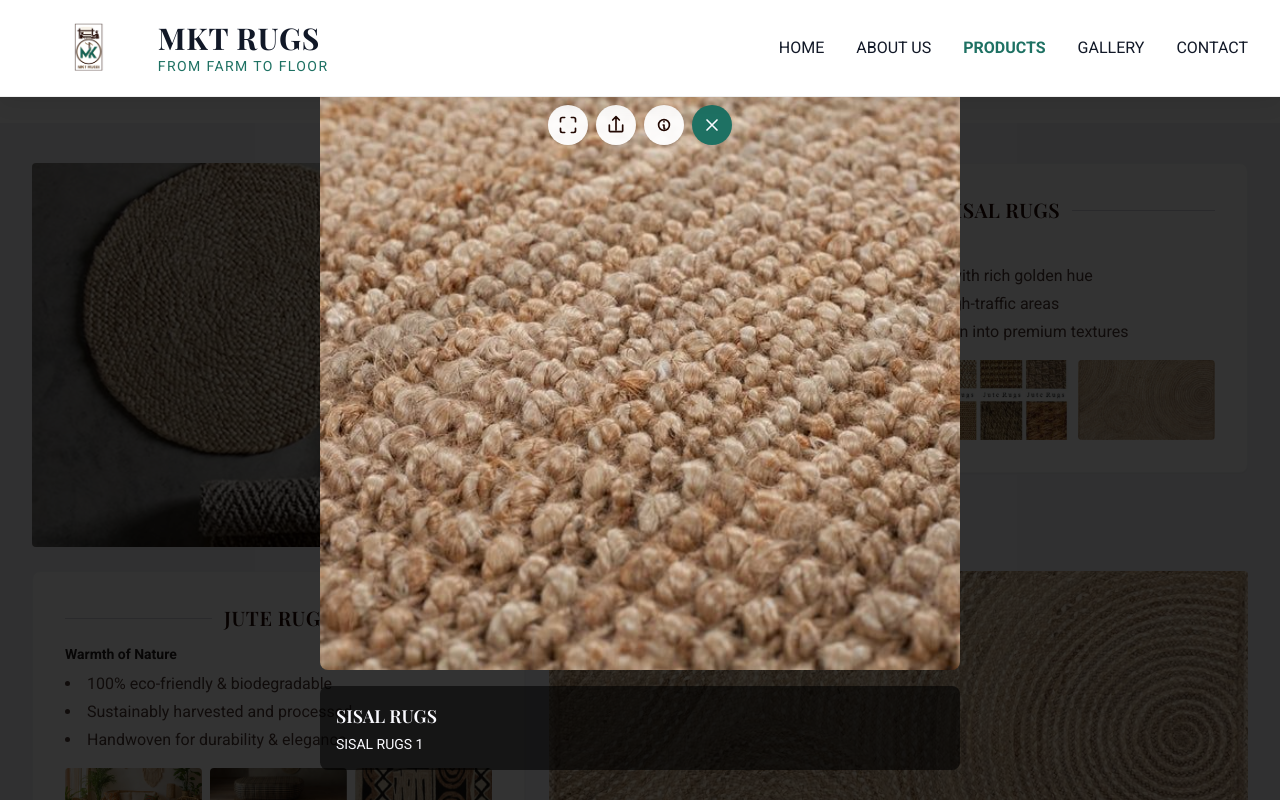
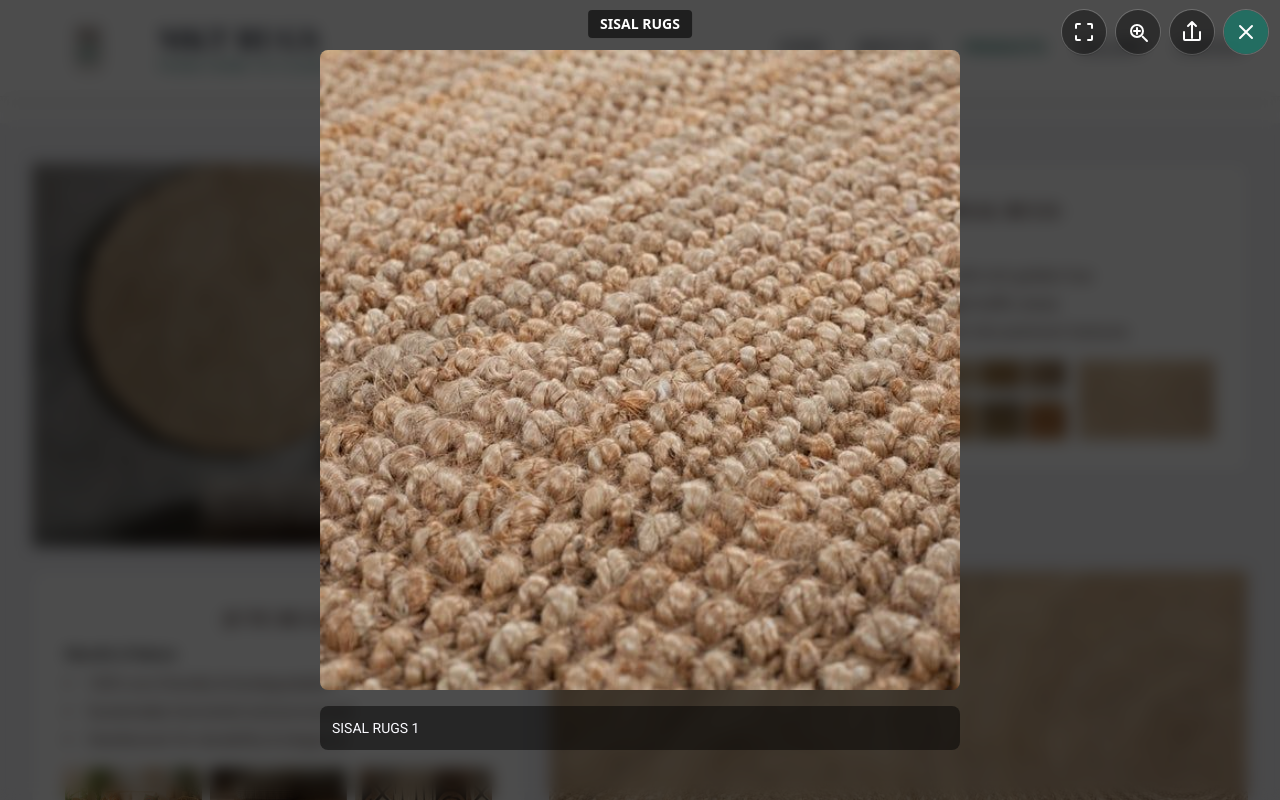
Before and after one commit to snehasish-bhattacharjee123/Jute_Crafts, a React (Create React App) app: page /products in a window 1280 px wide. Both pictures are taken after a click on the element 856 px from the left and 1054 px from the top of the page. Shown: the part 654-1454 px from the top of the page. Built offline with nearby package versions, Linux system fonts and the light colour scheme.

Commit message:
3rd commit

```diff
--- a/src/components/Gallery.js
+++ b/src/components/Gallery.js
@@ -1,11 +1,12 @@
-import React, { useState, useEffect } from 'react';
+import React, { useState, useEffect, useRef } from 'react';
 
 function Gallery() {
   const [selectedCategory, setSelectedCategory] = useState('all');
   const [selectedImage, setSelectedImage] = useState(null);
   const [squareView, setSquareView] = useState(true); // default open as square
   const [showMeta, setShowMeta] = useState(true);
-
+  const [shareCopied, setShareCopied] = useState(false);
+  const lastTapRef = useRef(0);
   const categories = [
     { id: 'all', name: 'All' },
     { id: 'products', name: 'Products' },
@@ -44,10 +45,12 @@ function Gallery() {
 
 
   useEffect(() => {
+    if (!selectedImage) return;
     const onKey = (e) => { if (e.key === 'Escape') closeModal(); };
     window.addEventListener('keydown', onKey);
     return () => window.removeEventListener('keydown', onKey);
-  }, []);
+  }, [selectedImage]);
+
 
   const handleShare = async () => {
     if (!selectedImage) return;
@@ -57,7 +60,8 @@ function Gallery() {
         await navigator.share({ title: selectedImage.title || 'Gallery Image', url });
       } else {
         await navigator.clipboard.writeText(url);
-        alert('Image link copied to clipboard');
+        setShareCopied(true);
+        setTimeout(() => setShareCopied(false), 1500);
       }
     } catch (e) {
       console.error(e);
@@ -140,51 +144,120 @@ function Gallery() {
 
 
       {selectedImage && (
-        <div className="fixed inset-0 bg-black/80 flex items-center justify-center z-[200] p-4" onClick={closeModal}>
-          <div className="relative" onClick={e => e.stopPropagation()}>
-            {}
+        <div className="fixed inset-0 bg-black/70 backdrop-blur-sm md:backdrop-blur flex items-center justify-center z-[10000] p-4" onClick={closeModal}>
+          <div
+            className="relative"
+            role="dialog"
+            aria-modal="true"
+            aria-label="Gallery image viewer"
+            onClick={(e) => e.stopPropagation()}
+          >
+            {/* Centered title */}
             <div
-              className="fixed left-1/2 -translate-x-1/2 flex items-center gap-2"
-              style={{ top: 'calc(var(--header-h, 0px) + 8px)' }}
+              className="fixed left-1/2 -translate-x-1/2 z-[10000]"
+              style={{ top: 'calc(env(safe-area-inset-top) + 10px)' }}
             >
-              <button onClick={() => setSquareView(!squareView)} aria-label="Toggle View" title={squareView ? 'Full View' : 'Square View'} className="w-10 h-10 rounded-full bg-white/95 text-textDark shadow hover:bg-white flex items-center justify-center">
-                {squareView ? (
+              <div className="px-3 py-1 rounded bg-black/60 text-white text-[13px] md:text-sm font-semibold shadow-sm">
+                {selectedImage.title || 'Untitled'}
+              </div>
+            </div>
 
-                  <svg className="w-5 h-5" viewBox="0 0 24 24" fill="none" stroke="currentColor"><path strokeLinecap="round" strokeLinejoin="round" strokeWidth="2" d="M8 3H5a2 2 0 00-2 2v3m0 8v3a2 2 0 002 2h3m8 0h3a2 2 0 002-2v-3M21 8V5a2 2 0 00-2-2h-3"/></svg>
-                ) : (
+            {/* Controls: View toggle, Details, Share, Close (icons updated) */}
+            <div
+              className="fixed z-[10000] flex items-center gap-2 md:gap-2.5"
+              style={{ top: 'calc(env(safe-area-inset-top) + 10px)', right: 'calc(env(safe-area-inset-right) + 12px)' }}
+            >
+              {/* Fullscreen corners icon for view toggle */}
+              <button
+                type="button"
 
-                  <svg className="w-5 h-5" viewBox="0 0 24 24" fill="none" stroke="currentColor"><rect x="5" y="5" width="14" height="14" rx="1"/></svg>
-                )}
+                tabIndex={0}
+                onClick={() => setSquareView(v => !v)}
+                onKeyDown={(e) => { if (e.key === 'Enter' || e.key === ' ') { e.preventDefault(); setSquareView(v => !v); } }}
+                aria-label="Zoom"
+                title={squareView ? 'Show full (contain)' : 'Show square (cover)'}
+                className="inline-flex items-center justify-center h-11 w-11 p-2.5 rounded-full text-white bg-black/40 hover:bg-black/50 ring-1 ring-white/20 shadow-[0_1px_2px_rgba(0,0,0,0.5)] focus:outline-none focus:ring-2 focus:ring-white/40"
+              >
+                <svg className="w-5 h-5 md:w-6 md:h-6" viewBox="0 0 24 24" fill="none" stroke="currentColor" strokeWidth="2">
+                  <path strokeLinecap="round" strokeLinejoin="round" d="M4 8V5a1 1 0 011-1h3M4 16v3a1 1 0 001 1h3M20 8V5a1 1 0 00-1-1h-3M20 16v3a1 1 0 01-1 1h-3"/>
+                </svg>
               </button>
-              <button onClick={handleShare} aria-label="Share" title="Share" className="w-10 h-10 rounded-full bg-white/95 text-textDark shadow hover:bg-white flex items-center justify-center">
-                <svg className="w-5 h-5" viewBox="0 0 24 24" fill="none" stroke="currentColor"><path strokeLinecap="round" strokeLinejoin="round" strokeWidth="2" d="M4 12v7a1 1 0 001 1h14a1 1 0 001-1v-7M16 6l-4-4m0 0L8 6m4-4v16"/></svg>
+
+              {/* Magnify with plus icon for Details toggle (per request) */}
+              <button
+                type="button"
+
+                tabIndex={0}
+                onClick={() => setShowMeta(v => !v)}
+                aria-label="Details"
+                title={showMeta ? 'Hide details' : 'Show details'}
+                className="inline-flex items-center justify-center h-11 w-11 p-2.5 rounded-full text-white bg-black/40 hover:bg-black/50 ring-1 ring-white/20 shadow-[0_1px_2px_rgba(0,0,0,0.5)] focus:outline-none focus:ring-2 focus:ring-white/40"
+              >
+                <svg className="w-5 h-5 md:w-6 md:h-6" viewBox="0 0 24 24" fill="none" stroke="currentColor" strokeWidth="2">
+                  <circle cx="11" cy="11" r="6"></circle>
+                  <path strokeLinecap="round" strokeLinejoin="round" d="M21 21l-4.35-4.35"></path>
+                  <path strokeLinecap="round" d="M11 8v6M8 11h6"></path>
+                </svg>
               </button>
-              <button onClick={() => setShowMeta(!showMeta)} aria-label="Toggle Details" title={showMeta ? 'Hide Details' : 'Show Details'} className="w-10 h-10 rounded-full bg-white/95 text-textDark shadow hover:bg-white flex items-center justify-center">
-                <svg className="w-5 h-5" viewBox="0 0 24 24" fill="none" stroke="currentColor"><path strokeLinecap="round" strokeLinejoin="round" strokeWidth="2" d="M13 16h-1v-4h-1m1-4h.01M12 18.5a6.5 6.5 0 100-13 6.5 6.5 0 000 13z"/></svg>
+
+              {/* Share arrow */}
+              <button
+                type="button"
+
+                tabIndex={0}
+                onClick={handleShare}
+                aria-label="Share"
+                title="Share"
+                className="inline-flex items-center justify-center h-11 w-11 p-2.5 rounded-full text-white bg-black/40 hover:bg-black/50 ring-1 ring-white/20 shadow-[0_1px_2px_rgba(0,0,0,0.5)] focus:outline-none focus:ring-2 focus:ring-white/40"
+              >
+                <svg className="w-5 h-5 md:w-6 md:h-6" viewBox="0 0 24 24" fill="none" stroke="currentColor">
+                  <path strokeLinecap="round" strokeLinejoin="round" strokeWidth="2" d="M4 12v7a1 1 0 001 1h14a1 1 0 001-1v-7M16 6l-4-4m0 0L8 6m4-4v16"/>
+                </svg>
               </button>
-              <button onClick={closeModal} aria-label="Close" title="Close" className="w-10 h-10 rounded-full bg-primary text-textLight shadow hover:bg-primary/90 flex items-center justify-center">
-                <svg className="w-5 h-5" fill="none" viewBox="0 0 24 24" stroke="currentColor"><path strokeLinecap="round" strokeLinejoin="round" strokeWidth="2" d="M6 18L18 6M6 6l12 12"/></svg>
+
+              {/* Close */}
+              <button
+                type="button"
+
+                tabIndex={0}
+                onClick={closeModal}
+                aria-label="Close"
+                title="Close"
+                className="inline-flex items-center justify-center h-11 w-11 p-2.5 rounded-full text-white bg-primary/90 hover:bg-primary ring-1 ring-white/20 shadow focus:outline-none focus:ring-2 focus:ring-white/40"
+              >
+                <svg className="w-5 h-5 md:w-6 md:h-6" fill="none" viewBox="0 0 24 24" stroke="currentColor"><path strokeLinecap="round" strokeLinejoin="round" strokeWidth="2" d="M6 18L18 6M6 6l12 12"/></svg>
               </button>
             </div>
 
-
+            {/* Image viewer */}
             <div className={squareView ? 'w-[90vw] max-w-[640px] aspect-square' : 'w-[92vw] max-w-[1100px] max-h-[80vh]'}>
               <div className="w-full h-full bg-black/40 rounded-lg overflow-hidden flex items-center justify-center">
                 <img
                   src={selectedImage.src}
                   alt={selectedImage.alt}
-                  className={squareView ? 'w-full h-full object-cover' : 'max-w-full max-h-full object-contain'}
+                  className={squareView ? 'w-full h-full object-cover cursor-zoom-out' : 'max-w-full max-h-full object-contain cursor-zoom-in'}
+                  onDoubleClick={() => setSquareView(v => !v)}
+                  onTouchStart={() => {
+                    const now = Date.now();
+                    if (now - lastTapRef.current < 300) { setSquareView(v => !v); }
+                    lastTapRef.current = now;
+                  }}
                 />
               </div>
             </div>
 
+            {showMeta && (
+              <div className="mt-4 bg-black/60 rounded-lg p-3 text-white">
+                {selectedImage.alt && (
+                  <p className="text-sm font-body">{selectedImage.alt}</p>
+                )}
+              </div>
+            )}
 
-            {showMeta && (
-              <div className="mt-4 bg-black/60 rounded-lg p-4 text-textLight">
-                <h3 className="text-lg font-heading font-semibold">{selectedImage.title || 'Untitled'}</h3>
-                {selectedImage.description && (
-                  <p className="text-sm font-body mt-1">{selectedImage.description}</p>
-                )}
+            {/* Share toast */}
+            {shareCopied && (
+              <div className="fixed bottom-6 left-1/2 -translate-x-1/2 z-[10000] px-3 py-1.5 rounded-full bg-black/70 text-white text-sm shadow">
+                Copied
               </div>
             )}
           </div>
--- a/src/components/Product.js
+++ b/src/components/Product.js
@@ -76,20 +76,33 @@ function Product() {
   const [selectedImage, setSelectedImage] = useState(null);
   const [squareView, setSquareView] = useState(true);
   const [showMeta, setShowMeta] = useState(true);
+  // Keep a handle to the clicked element so we can scroll it into view
+  const [anchorEl, setAnchorEl] = useState(null);
+  const [shareCopied, setShareCopied] = useState(false);
+  const lastTapRef = useRef(0);
 
-  const openModal = (image) => {
+  const openModal = (image, anchor = null) => {
     setSelectedImage(image);
     setSquareView(true);
     setShowMeta(true);
+    setAnchorEl(anchor);
+    // Scroll the page to the clicked section so it remains behind the overlay
     try {
-      document.body.style.overflow = 'hidden';
+      anchor?.scrollIntoView({ behavior: 'smooth', block: 'center', inline: 'center' });
     } catch {}
+    // If you prefer locking background scroll, uncomment below:
+    // try { document.body.style.overflow = 'hidden'; } catch {}
   };
   const closeModal = () => {
+    const el = anchorEl;
     setSelectedImage(null);
+    setAnchorEl(null);
+    // Restore/ensure the same section stays centered after closing
     try {
-      document.body.style.overflow = '';
+      el?.scrollIntoView({ behavior: 'smooth', block: 'center', inline: 'center' });
     } catch {}
+    // If you locked background scroll in openModal, also revert it here:
+    // try { document.body.style.overflow = ''; } catch {}
   };
 
   useEffect(() => {
@@ -99,6 +112,7 @@ function Product() {
     return () => window.removeEventListener('keydown', onKey);
   }, [selectedImage]);
 
+
   const handleShare = async () => {
     if (!selectedImage) return;
     const url = window.location.origin + selectedImage.src;
@@ -107,7 +121,8 @@ function Product() {
         await navigator.share({ title: selectedImage.title || 'Product Image', url });
       } else {
         await navigator.clipboard.writeText(url);
-        alert('Image link copied to clipboard');
+        setShareCopied(true);
+        setTimeout(() => setShareCopied(false), 1500);
       }
     } catch (e) {
       console.error(e);
@@ -168,7 +183,7 @@ function Product() {
           {items.map((src, i) => (
             <div
               key={i}
-              onClick={() => openModal({ src, alt: `${title} ${i + 1}`, title })}
+              onClick={(e) => openModal({ src, alt: `${title} ${i + 1}`, title }, e.currentTarget)}
               className="group relative overflow-hidden rounded h-16 sm:h-20 cursor-zoom-in"
             >
               <img
@@ -215,7 +230,7 @@ function Product() {
                 alt="Close-up of sisal weave texture"
                 loading="lazy"
                 className="w-full h-60 sm:h-72 lg:h-96 object-cover rounded cursor-zoom-in"
-                onClick={() => openModal({ src: '/images/carpet.jpg', alt: 'Close-up of sisal weave texture', title: 'SISAL RUGS' })}
+                onClick={(e) => openModal({ src: '/images/carpet.jpg', alt: 'Close-up of sisal weave texture', title: 'SISAL RUGS' }, e.currentTarget)}
               />
             </div>
             <div className="md:col-span-5">
@@ -242,7 +257,7 @@ function Product() {
                 alt="Jute rug arranged in modern living room"
                 loading="lazy"
                 className="w-full h-60 sm:h-72 lg:h-96 object-cover rounded cursor-zoom-in"
-                onClick={() => openModal({ src: '/images/Elma Geometric Jute Rug _ Natural.jpg', alt: 'Jute rug arranged in modern living room', title: 'JUTE RUGS' })}
+                onClick={(e) => openModal({ src: '/images/Elma Geometric Jute Rug _ Natural.jpg', alt: 'Jute rug arranged in modern living room', title: 'JUTE RUGS' }, e.currentTarget)}
               />
             </div>
 
@@ -253,7 +268,7 @@ function Product() {
                 alt="Flat lay of jacquard textile patterns"
                 loading="lazy"
                 className="w-full h-60 sm:h-72 lg:h-96 object-cover rounded cursor-zoom-in"
-                onClick={() => openModal({ src: '/images/flat-lay-monochromatic-assortment-textiles.jpg', alt: 'Flat lay of jacquard textile patterns', title: 'JACQUARD RUGS' })}
+                onClick={(e) => openModal({ src: '/images/flat-lay-monochromatic-assortment-textiles.jpg', alt: 'Flat lay of jacquard textile patterns', title: 'JACQUARD RUGS' }, e.currentTarget)}
               />
             </div>
             <div className="md:col-span-5">
@@ -279,7 +294,7 @@ function Product() {
                 alt="Beige handwoven wool rug with dotted pattern"
                 loading="lazy"
                 className="w-full h-60 sm:h-72 lg:h-96 object-cover rounded cursor-zoom-in"
-                onClick={() => openModal({ src: '/images/Beige Contemporary Polka Dotted Handwoven Rectangular Luxury Rugs - 250 cm x 350 cm.jpg', alt: 'Beige handwoven wool rug with dotted pattern', title: 'WOOL RUGS' })}
+                onClick={(e) => openModal({ src: '/images/Beige Contemporary Polka Dotted Handwoven Rectangular Luxury Rugs - 250 cm x 350 cm.jpg', alt: 'Beige handwoven wool rug with dotted pattern', title: 'WOOL RUGS' }, e.currentTarget)}
               />
             </div>
 
@@ -290,7 +305,7 @@ function Product() {
                 alt="Outdoor-friendly PET rugs styled in patio"
                 loading="lazy"
                 className="w-full h-60 sm:h-72 lg:h-96 object-cover rounded cursor-zoom-in"
-                onClick={() => openModal({ src: '/images/Eco-Friendly DIY Natural Fiber Rugs for Home.jpg', alt: 'Outdoor-friendly PET rugs styled in patio', title: 'INDOOR/OUTDOOR COLLECTION' })}
+                onClick={(e) => openModal({ src: '/images/Eco-Friendly DIY Natural Fiber Rugs for Home.jpg', alt: 'Outdoor-friendly PET rugs styled in patio', title: 'INDOOR/OUTDOOR COLLECTION' }, e.currentTarget)}
               />
             </div>
             <div className="md:col-span-5">
@@ -317,7 +332,7 @@ function Product() {
                 alt="Assorted decorative doormats in beige tones"
                 loading="lazy"
                 className="w-full h-60 sm:h-72 lg:h-96 object-cover rounded cursor-zoom-in"
-                onClick={() => openModal({ src: '/images/Otirač Boja bež - SINSAY - 7661Z-08X.jpg', alt: 'Assorted decorative doormats in beige tones', title: 'DOOR MATS' })}
+                onClick={(e) => openModal({ src: '/images/Otirač Boja bež - SINSAY - 7661Z-08X.jpg', alt: 'Assorted decorative doormats in beige tones', title: 'DOOR MATS' }, e.currentTarget)}
               />
             </div>
         </div>
@@ -326,32 +341,78 @@ function Product() {
 
     {/* Product Image Modal (similar to Gallery) */}
     {selectedImage && (
-      <div className="fixed inset-0 bg-black/80 flex items-center justify-center z-[200] p-4" onClick={closeModal}>
+      <div className="fixed inset-0 bg-black/70 backdrop-blur-sm md:backdrop-blur flex items-center justify-center z-[9999] p-4" onClick={closeModal}>
         <div className="relative" role="dialog" aria-modal="true" aria-label="Product image viewer" onClick={(e) => e.stopPropagation()}>
+          {/* Title centered at top like reference */}
           <div
-            className="fixed left-1/2 -translate-x-1/2 flex items-center gap-2"
-            style={{ top: 'calc(var(--header-h, 0px) + 8px)' }}
+            className="fixed left-1/2 -translate-x-1/2 z-[10000]"
+            style={{ top: 'calc(env(safe-area-inset-top) + 10px)' }}
           >
+            <div className="px-3 py-1 rounded bg-black/60 text-white text-[13px] md:text-sm font-semibold shadow-sm">
+              {selectedImage.title || 'Untitled'}
+            </div>
+          </div>
+
+          {/* Controls at top-right (icons updated to match requested set) */}
+          <div
+            className="fixed z-[10000] flex items-center gap-2 md:gap-2.5"
+            style={{ top: 'calc(env(safe-area-inset-top) + 10px)', right: 'calc(env(safe-area-inset-right) + 12px)' }}
+          >
+            {/* Fullscreen corners icon for view toggle */}
             <button
-              onClick={() => setSquareView(!squareView)}
-              aria-label="Toggle View"
-              title={squareView ? 'Full View' : 'Square View'}
-              className="w-10 h-10 rounded-full bg-white/95 text-textDark shadow hover:bg-white flex items-center justify-center"
+              type="button"
+              tabIndex={0}
+              onClick={() => setSquareView(v => !v)}
+              onKeyDown={(e) => { if (e.key === 'Enter' || e.key === ' ') { e.preventDefault(); setSquareView(v => !v); } }}
+              aria-label="Zoom"
+              title={squareView ? 'Show full (contain)' : 'Show square (cover)'}
+              className="inline-flex items-center justify-center h-11 w-11 p-2.5 rounded-full text-white bg-black/40 hover:bg-black/50 ring-1 ring-white/20 shadow-[0_1px_2px_rgba(0,0,0,0.5)] focus:outline-none focus:ring-2 focus:ring-white/40"
             >
-              {squareView ? (
-                <svg className="w-5 h-5" viewBox="0 0 24 24" fill="none" stroke="currentColor"><path strokeLinecap="round" strokeLinejoin="round" strokeWidth="2" d="M8 3H5a2 2 0 00-2 2v3m0 8v3a2 2 0 002 2h3m8 0h3a2 2 0 002-2v-3M21 8V5a2 2 0 00-2-2h-3"/></svg>
-              ) : (
-                <svg className="w-5 h-5" viewBox="0 0 24 24" fill="none" stroke="currentColor"><rect x="5" y="5" width="14" height="14" rx="1"/></svg>
-              )}
+              <svg className="w-5 h-5 md:w-6 md:h-6" viewBox="0 0 24 24" fill="none" stroke="currentColor" strokeWidth="2">
+                <path strokeLinecap="round" strokeLinejoin="round" d="M4 8V5a1 1 0 011-1h3M4 16v3a1 1 0 001 1h3M20 8V5a1 1 0 00-1-1h-3M20 16v3a1 1 0 01-1 1h-3"/>
+              </svg>
             </button>
-            <button onClick={handleShare} aria-label="Share" title="Share" className="w-10 h-10 rounded-full bg-white/95 text-textDark shadow hover:bg-white flex items-center justify-center">
-              <svg className="w-5 h-5" viewBox="0 0 24 24" fill="none" stroke="currentColor"><path strokeLinecap="round" strokeLinejoin="round" strokeWidth="2" d="M4 12v7a1 1 0 001 1h14a1 1 0 001-1v-7M16 6l-4-4m0 0L8 6m4-4v16"/></svg>
+
+            {/* Magnify with plus icon for Details toggle */}
+            <button
+              type="button"
+              tabIndex={0}
+              onClick={() => setShowMeta(v => !v)}
+              aria-label="Details"
+              title={showMeta ? 'Hide details' : 'Show details'}
+              className="inline-flex items-center justify-center h-11 w-11 p-2.5 rounded-full text-white bg-black/40 hover:bg-black/50 ring-1 ring-white/20 shadow-[0_1px_2px_rgba(0,0,0,0.5)] focus:outline-none focus:ring-2 focus:ring-white/40"
+            >
+              <svg className="w-5 h-5 md:w-6 md:h-6" viewBox="0 0 24 24" fill="none" stroke="currentColor" strokeWidth="2">
+                <circle cx="11" cy="11" r="6"></circle>
+                <path strokeLinecap="round" strokeLinejoin="round" d="M21 21l-4.35-4.35"></path>
+                <path strokeLinecap="round" d="M11 8v6M8 11h6"></path>
+              </svg>
             </button>
-            <button onClick={() => setShowMeta(!showMeta)} aria-label="Toggle Details" title={showMeta ? 'Hide Details' : 'Show Details'} className="w-10 h-10 rounded-full bg-white/95 text-textDark shadow hover:bg-white flex items-center justify-center">
-              <svg className="w-5 h-5" viewBox="0 0 24 24" fill="none" stroke="currentColor"><path strokeLinecap="round" strokeLinejoin="round" strokeWidth="2" d="M13 16h-1v-4h-1m1-4h.01M12 18.5a6.5 6.5 0 100-13 6.5 6.5 0 000 13z"/></svg>
+
+            {/* Share arrow */}
+            <button
+              type="button"
+              tabIndex={0}
+              onClick={handleShare}
+              aria-label="Share"
+              title="Share"
+              className="inline-flex items-center justify-center h-11 w-11 p-2.5 rounded-full text-white bg-black/40 hover:bg-black/50 ring-1 ring-white/20 shadow-[0_1px_2px_rgba(0,0,0,0.5)] focus:outline-none focus:ring-2 focus:ring-white/40"
+            >
+              <svg className="w-5 h-5 md:w-6 md:h-6" viewBox="0 0 24 24" fill="none" stroke="currentColor">
+                <path strokeLinecap="round" strokeLinejoin="round" strokeWidth="2" d="M4 12v7a1 1 0 001 1h14a1 1 0 001-1v-7M16 6l-4-4m0 0L8 6m4-4v16"/>
+              </svg>
             </button>
-            <button onClick={closeModal} aria-label="Close" title="Close" className="w-10 h-10 rounded-full bg-primary text-textLight shadow hover:bg-primary/90 flex items-center justify-center">
-              <svg className="w-5 h-5" fill="none" viewBox="0 0 24 24" stroke="currentColor"><path strokeLinecap="round" strokeLinejoin="round" strokeWidth="2" d="M6 18L18 6M6 6l12 12"/></svg>
+
+            {/* Close */}
+            <button
+              type="button"
+              tabIndex={0}
+              onClick={closeModal}
+              aria-label="Close"
+              title="Close"
+              className="inline-flex items-center justify-center h-11 w-11 p-2.5 rounded-full text-white bg-primary/90 hover:bg-primary ring-1 ring-white/20 shadow focus:outline-none focus:ring-2 focus:ring-white/40"
+            >
+              <svg className="w-5 h-5 md:w-6 md:h-6" fill="none" viewBox="0 0 24 24" stroke="currentColor"><path strokeLinecap="round" strokeLinejoin="round" strokeWidth="2" d="M6 18L18 6M6 6l12 12"/></svg>
             </button>
           </div>
 
@@ -360,17 +421,28 @@ function Product() {
               <img
                 src={selectedImage.src}
                 alt={selectedImage.alt}
-                className={squareView ? 'w-full h-full object-cover' : 'max-w-full max-h-full object-contain'}
+                className={squareView ? 'w-full h-full object-cover cursor-zoom-out' : 'max-w-full max-h-full object-contain cursor-zoom-in'}
+                onDoubleClick={() => setSquareView(v => !v)}
+                onTouchStart={() => {
+                  const now = Date.now();
+                  if (now - lastTapRef.current < 300) { setSquareView(v => !v); }
+                  lastTapRef.current = now;
+                }}
               />
             </div>
           </div>
 
           {showMeta && (
-            <div className="mt-4 bg-black/60 rounded-lg p-4 text-textLight">
-              <h3 className="text-lg font-heading font-semibold">{selectedImage.title || 'Untitled'}</h3>
+            <div className="mt-4 bg-black/50 rounded-lg p-3 text-textLight">
               {selectedImage.alt && (
-                <p className="text-sm font-body mt-1">{selectedImage.alt}</p>
+                <p className="text-sm font-body">{selectedImage.alt}</p>
               )}
+            </div>
+          )}
+
+          {shareCopied && (
+            <div className="fixed bottom-6 left-1/2 -translate-x-1/2 z-[10000] px-3 py-1.5 rounded-full bg-black/70 text-white text-sm shadow">
+              Copied
             </div>
           )}
         </div>
```
